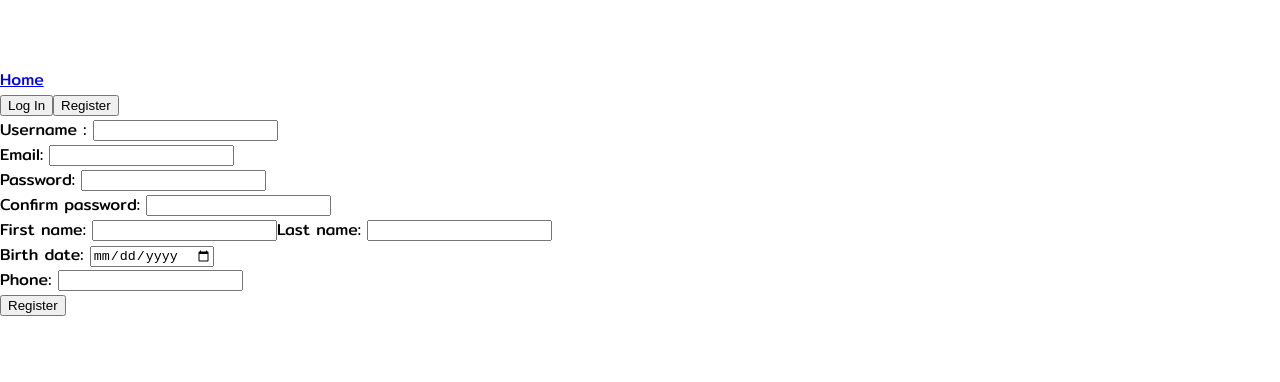
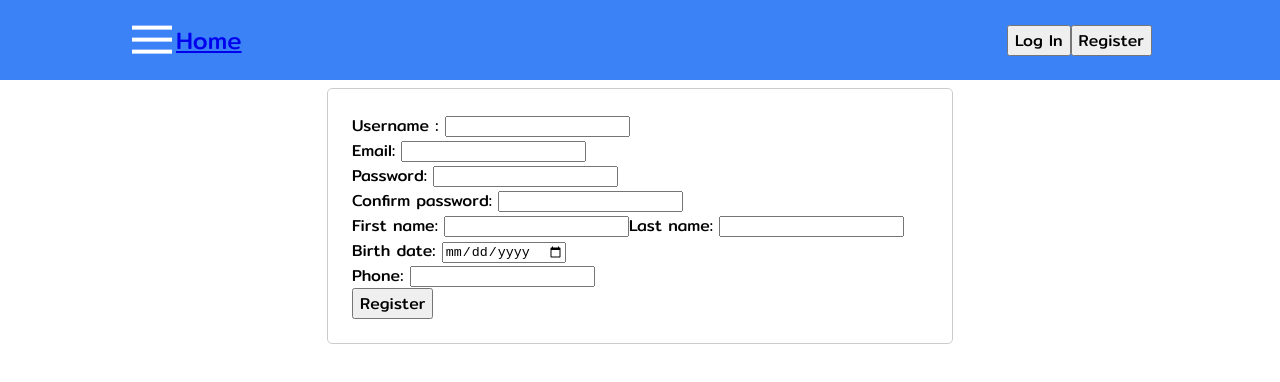
Before and after one commit to dnjooiopa/hostel-management, a React (Create React App) app in the folder client/: page /register in a window 1280 px wide. Shown: the top 382 px of the page. Built offline with nearby package versions, Linux system fonts and the light colour scheme.

Commit message:
:shirt: Style home page

```diff
--- a/client/src/App.js
+++ b/client/src/App.js
@@ -3,7 +3,7 @@ import Routing from './routes'
 
 const App = () => {
   return (
-    <div className="App">
+    <div className="flex justify-center w-full flex-wrap">
       <Navbar />
       <Routing />
     </div>
--- a/client/src/components/HotelItem.jsx
+++ b/client/src/components/HotelItem.jsx
@@ -2,8 +2,8 @@ import { Link } from 'react-router-dom'
 
 export const HotelItem = ({ hotel }) => {
   return (
-    <div>
-      <div>{hotel.name}</div>
+    <div className='rounded m-2 p-6'>
+      <div className='text-lg'>{hotel.name}</div>
       <div>{hotel.city}</div>
       <Link to={`/hotels/${hotel.hotel_id}`}>
         <button type='text'>View Detail</button>
--- a/client/src/index.css
+++ b/client/src/index.css
@@ -3,13 +3,131 @@ body {
   font-family: 'Mitr', sans-serif;
 }
 
-.app {
-    text-align: center;
+button {
+  font-family: inherit;
+  font-size: medium;
 }
 
-.container {
+#root {
+  width: 100%;
+}
+
+.navbar {
+  height: 80px;
+}
+
+.w-12 {
+  width: 48px;
+}
+
+.w-144 {
+  width: 576px;
+}
+
+.w-256 {
   width: 1024px;
+}
+
+.w-auto {
+  width: auto;
+}
+
+.w-full {
+  width: 100%;
+}
+
+.h-12 {
+  height: 48px;
+}
+
+.m-2 {
+  margin: 8px;
+}
+
+.mt-3 {
+  margin-top: 12px;
+}
+
+.mb-3 {
+  margin-bottom: 12px;
+}
+
+.ml-auto {
+  margin-left: auto;
+}
+
+.mr-auto {
+  margin-right: auto;
+}
+
+.p-6 {
+  padding: 24px;
+}
+
+.flex {
+  display: flex;
+}
+
+.flex-col {
+  flex-direction: column;
+}
+
+.flex-wrap {
+  flex-wrap: wrap;
+}
+
+.justify-center {
+  justify-content: center;
+}
+
+.align-center {
+  align-items: center;
+}
+
+.rounded {
   border-radius: 5px;
   border: 1px solid #cccccc;
-  margin: 8px auto;
 }
+
+.bg-blue-500 {
+  --tw-bg-opacity: 1;
+  background-color: rgba(59, 130, 246, var(--tw-bg-opacity));
+}
+
+.text-white {
+  color: azure;
+}
+.text-xs {
+  font-size: 12px;
+}
+.text-sm {
+  font-size: 16px;
+}
+.text-md {
+  font-size: 20px;
+}
+.text-lg {
+  font-size: 24px;
+}
+.text-xl {
+  font-size: 32px;
+}
+
+.font-extralight {
+  font-weight: 200;
+}
+.font-light {
+  font-weight: 300;
+}
+.font-normal {
+  font-weight: 400;
+}
+.font-medium {
+  font-weight: 500;
+}
+.font-semibold {
+  font-weight: 600;
+}
+.font-bold {
+  font-weight: 700;
+}
```
